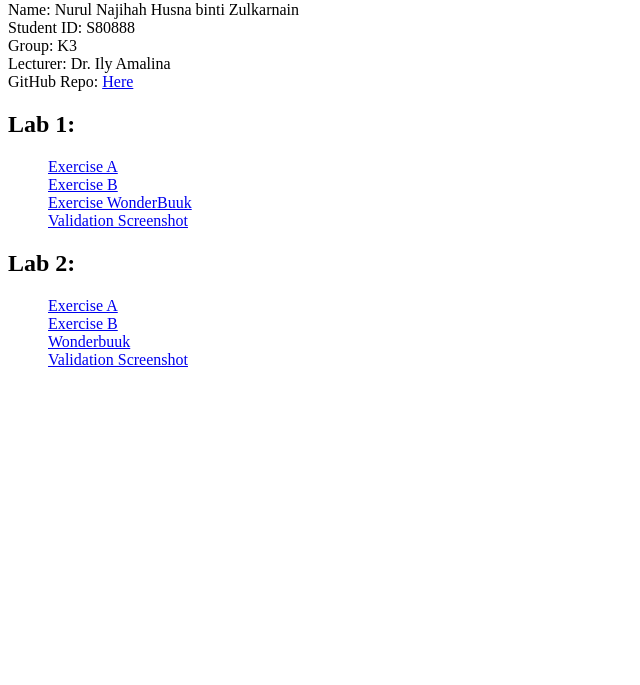
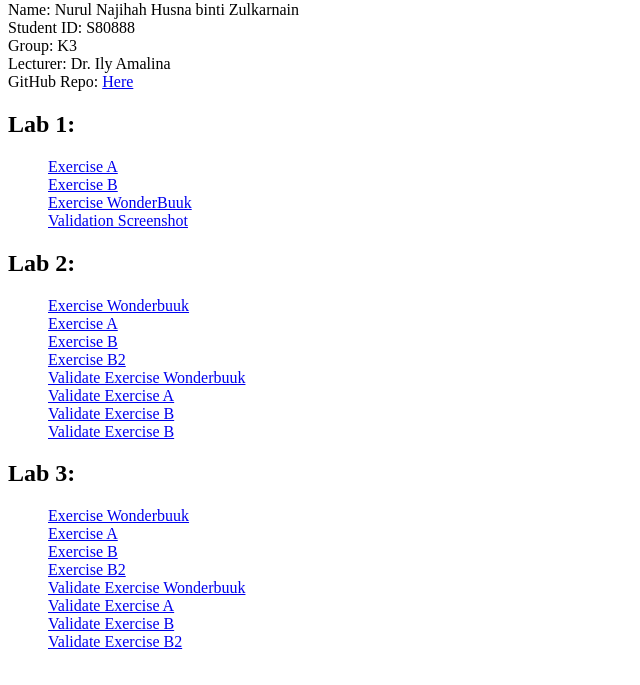
Before and after one commit to NurulNajihahHusna/S80888_CSF3133_K3, a plain HTML site: page index.html in a window 1280 px wide. Shown: the part 79-764 px from the top of the page, without its empty margins (0-640 px from the left). Drawn offline with Linux system fonts and the light colour scheme.

Commit message:
Update index.html

```diff
--- a/index.html
+++ b/index.html
@@ -22,10 +22,26 @@
 
     <dl>
         <h2>Lab 2:</h2>
-        <dd><a href="https://NurulNajihahHusna.github.io/S80888_CSF3133_K3/Lab2/Lab2_ExerA.html">Exercise A</a></dd>
-        <dd><a href="https://NurulNajihahHusna.github.io/S80888_CSF3133_K3/Lab2/Lab2_ExerB.html">Exercise B</a></dd>
-        <dd><a href="https://NurulNajihahHusna.github.io/S80888_CSF3133_K3/Lab2/Lab2.html">Wonderbuuk</a></dd>
-        <dd><a href="https://github.com/NurulNajihahHusna/S80888_CSF3133_K3/tree/main/Lab2">Validation Screenshot</a></dd>
+        <dd><a href="https://github.com/NurulNajihahHusna/S80888_CSF3133_K3/blob/main/Lab2/Lab2.html">Exercise Wonderbuuk</a></dd>
+        <dd><a href="https://github.com/NurulNajihahHusna/S80888_CSF3133_K3/blob/main/Lab2/Lab2_ExerA.html">Exercise A</a></dd>
+        <dd><a href="https://github.com/NurulNajihahHusna/S80888_CSF3133_K3/blob/main/Lab2/Lab2_ExerB.html">Exercise B</a></dd>
+        <dd><a href="https://github.com/NurulNajihahHusna/S80888_CSF3133_K3/blob/main/Lab2/Lab2_ExerB2.html">Exercise B2</a></dd>
+        <dd><a href="https://github.com/NurulNajihahHusna/S80888_CSF3133_K3/blob/main/Lab2/Lab2.PNG">Validate Exercise Wonderbuuk</a></dd>
+        <dd><a href="https://github.com/NurulNajihahHusna/S80888_CSF3133_K3/blob/main/Lab2/Lab2_ExerA.PNG">Validate Exercise A</a></dd>
+        <dd><a href="https://github.com/NurulNajihahHusna/S80888_CSF3133_K3/blob/main/Lab2/Lab2_ExerB.PNG"> Validate Exercise B</a></dd>
+        <dd><a href="https://github.com/NurulNajihahHusna/S80888_CSF3133_K3/blob/main/Lab2/Lab2_ExerB2.PNG">Validate Exercise B</a></dd>
+    </dl>
+
+    <dl>
+        <h2>Lab 3:</h2>
+        <dd><a href="https://github.com/NurulNajihahHusna/S80888_CSF3133_K3/blob/main/lab3/Lab3.html">Exercise Wonderbuuk</a></dd>
+        <dd><a href="https://github.com/NurulNajihahHusna/S80888_CSF3133_K3/blob/main/lab3/lab3_ExerA.html">Exercise A</a></dd>
+        <dd><a href="https://github.com/NurulNajihahHusna/S80888_CSF3133_K3/blob/main/lab3/lab3_ExerB.html">Exercise B</a></dd>
+        <dd><a href="https://github.com/NurulNajihahHusna/S80888_CSF3133_K3/blob/main/lab3/lab3_ExerB2.html">Exercise B2</a></dd>
+        <dd><a href="https://github.com/NurulNajihahHusna/S80888_CSF3133_K3/blob/main/lab3/Lab3.PNG">Validate Exercise Wonderbuuk</a></dd>
+        <dd><a href="https://github.com/NurulNajihahHusna/S80888_CSF3133_K3/blob/main/lab3/Lab3_ExerA.PNG">Validate Exercise A</a></dd>
+        <dd><a href="https://github.com/NurulNajihahHusna/S80888_CSF3133_K3/blob/main/lab3/Lab3_ExerB.PNG">Validate Exercise B</a></dd>
+        <dd><a href="https://github.com/NurulNajihahHusna/S80888_CSF3133_K3/blob/main/lab3/Lab3_ExerB2.PNG">Validate Exercise B2</a></dd>
     </dl>
 
 </body>
```
